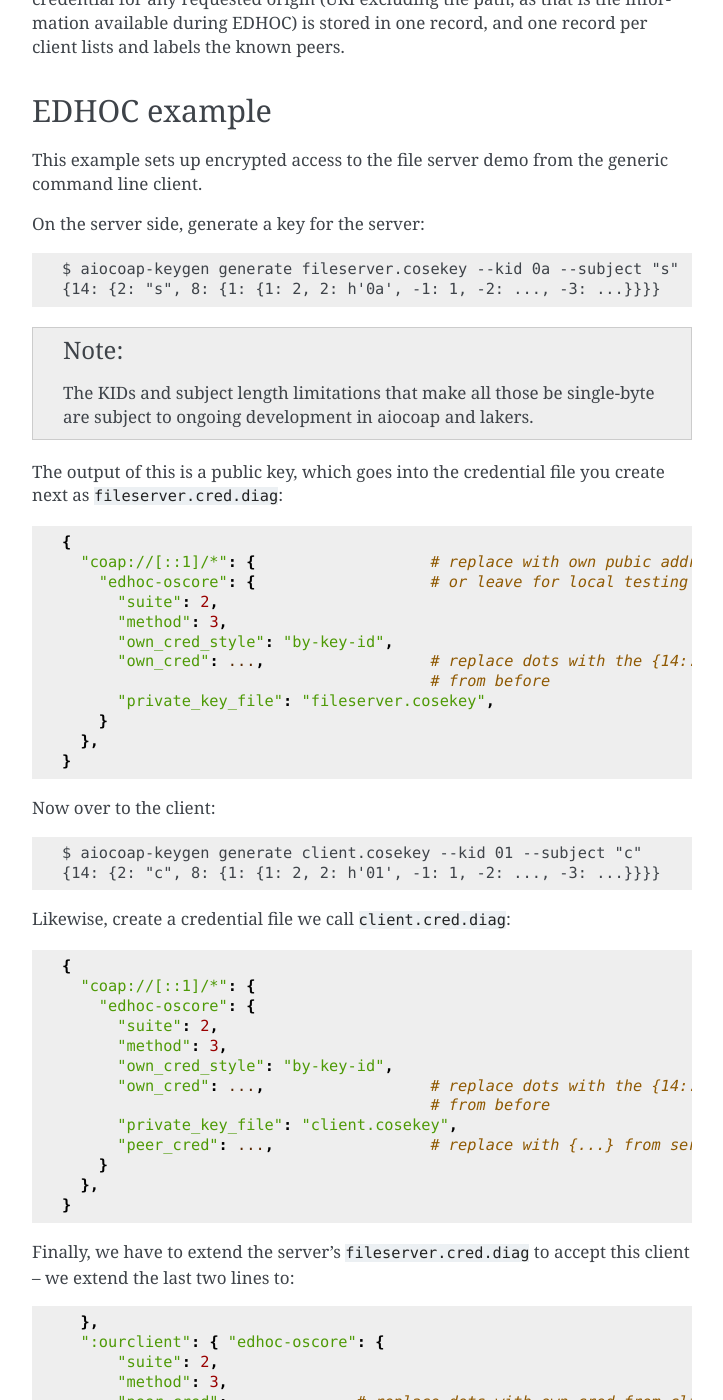
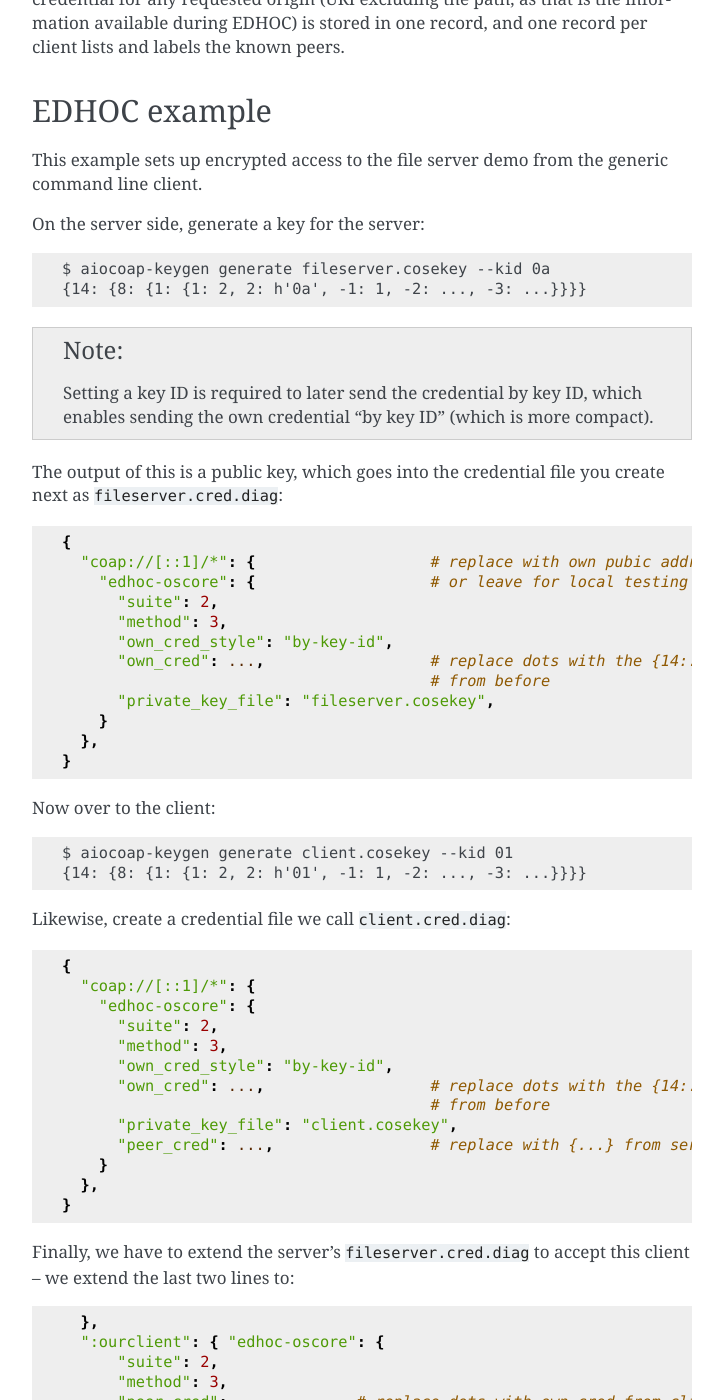
Before and after one commit to chrysn/aiocoap, a Sphinx documentation site: the page built from doc/stateofedhoc.rst, in a window 1280 px wide and 1400 px high, scrolled down 484 px. Shown: the whole window, without its empty margins (388-1111 px from the left). Built offline with Sphinx 7.4.7, drawn with Linux system fonts in a browser that asks for light colours; pages that are not in the unit, such as notebooks, are missing from menus; the version number could not be read and is left out; some of the changed text lies outside the part shown.

Commit message:
doc: Update EDHOC with relaxed lakers restrictions

```diff
--- a/doc/stateofedhoc.rst
+++ b/doc/stateofedhoc.rst
@@ -31,11 +31,11 @@ command line client.
 
 On the server side, generate a key for the server::
 
-    $ aiocoap-keygen generate fileserver.cosekey --kid 0a --subject "s"
-    {14: {2: "s", 8: {1: {1: 2, 2: h'0a', -1: 1, -2: ..., -3: ...}}}}
+    $ aiocoap-keygen generate fileserver.cosekey --kid 0a
+    {14: {8: {1: {1: 2, 2: h'0a', -1: 1, -2: ..., -3: ...}}}}
 
-.. note:: The KIDs and subject length limitations that make all those be
-   single-byte are subject to ongoing development in aiocoap and lakers.
+.. note:: Setting a key ID is required to later send the credential by key ID,
+   which enables sending the own credential "by key ID" (which is more compact).
 
 The output of this is a public key, which goes into the credential file you create next as ``fileserver.cred.diag``::
 
@@ -54,8 +54,8 @@ The output of this is a public key, which goes into the credential file you crea
 
 Now over to the client::
 
-    $ aiocoap-keygen generate client.cosekey --kid 01 --subject "c"
-    {14: {2: "c", 8: {1: {1: 2, 2: h'01', -1: 1, -2: ..., -3: ...}}}}
+    $ aiocoap-keygen generate client.cosekey --kid 01
+    {14: {8: {1: {1: 2, 2: h'01', -1: 1, -2: ..., -3: ...}}}}
 
 Likewise, create a credential file we call ``client.cred.diag``::
 
@@ -110,9 +110,6 @@ Finally we can start the fileserver::
    * Generating local identities should be more streamlined, with less
      copy-pasting involved.
 
-   * The necessity of having a kid and a subject in keys for everything to work
-     in the first place is subject to ongoing discussion.
-
    * unilateral authentication is supported by setting the peer's credentials
      to `{"unauthenticated": true}` -- but that needs some more explaining as
      to the security consequences.
```
